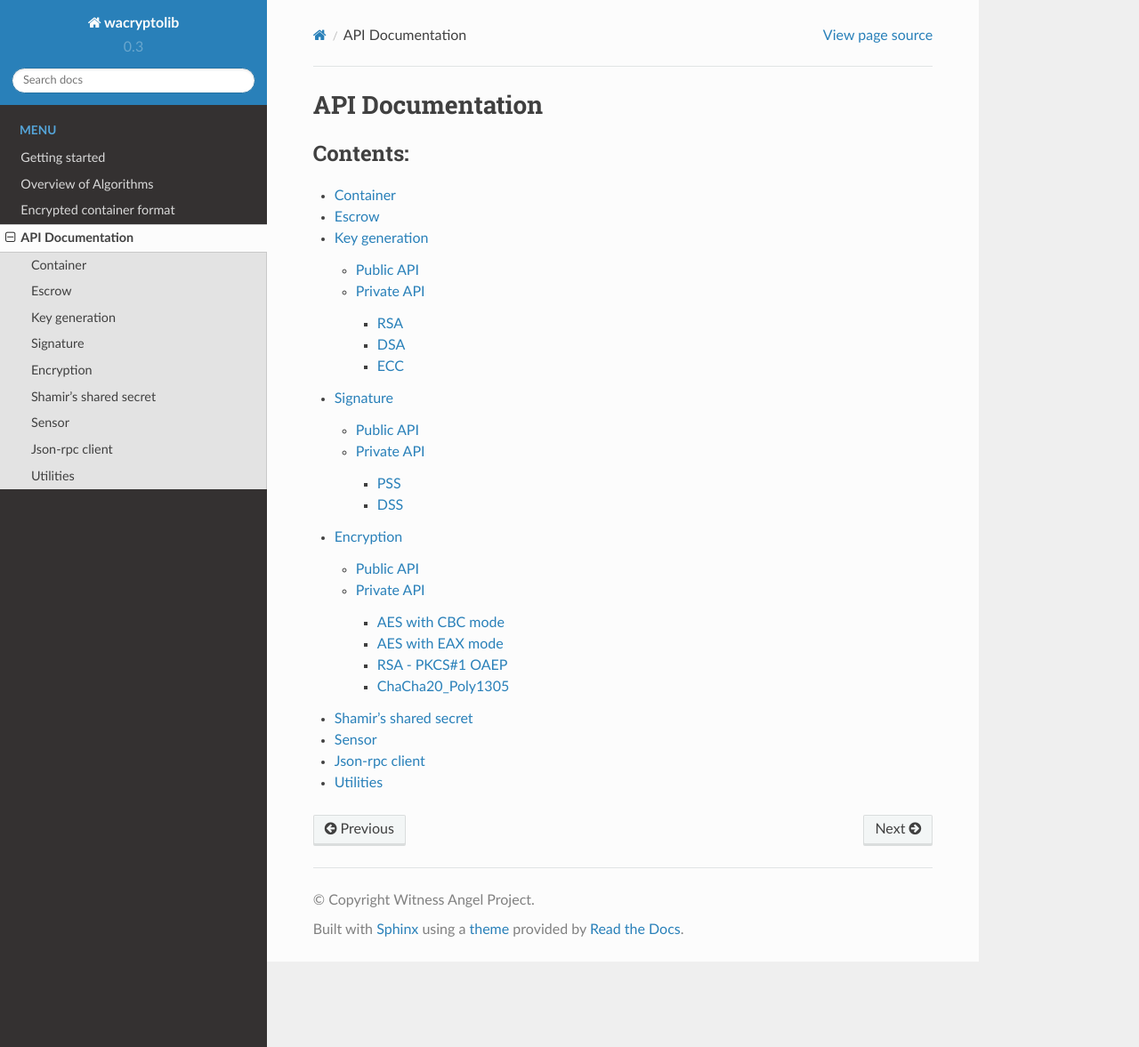
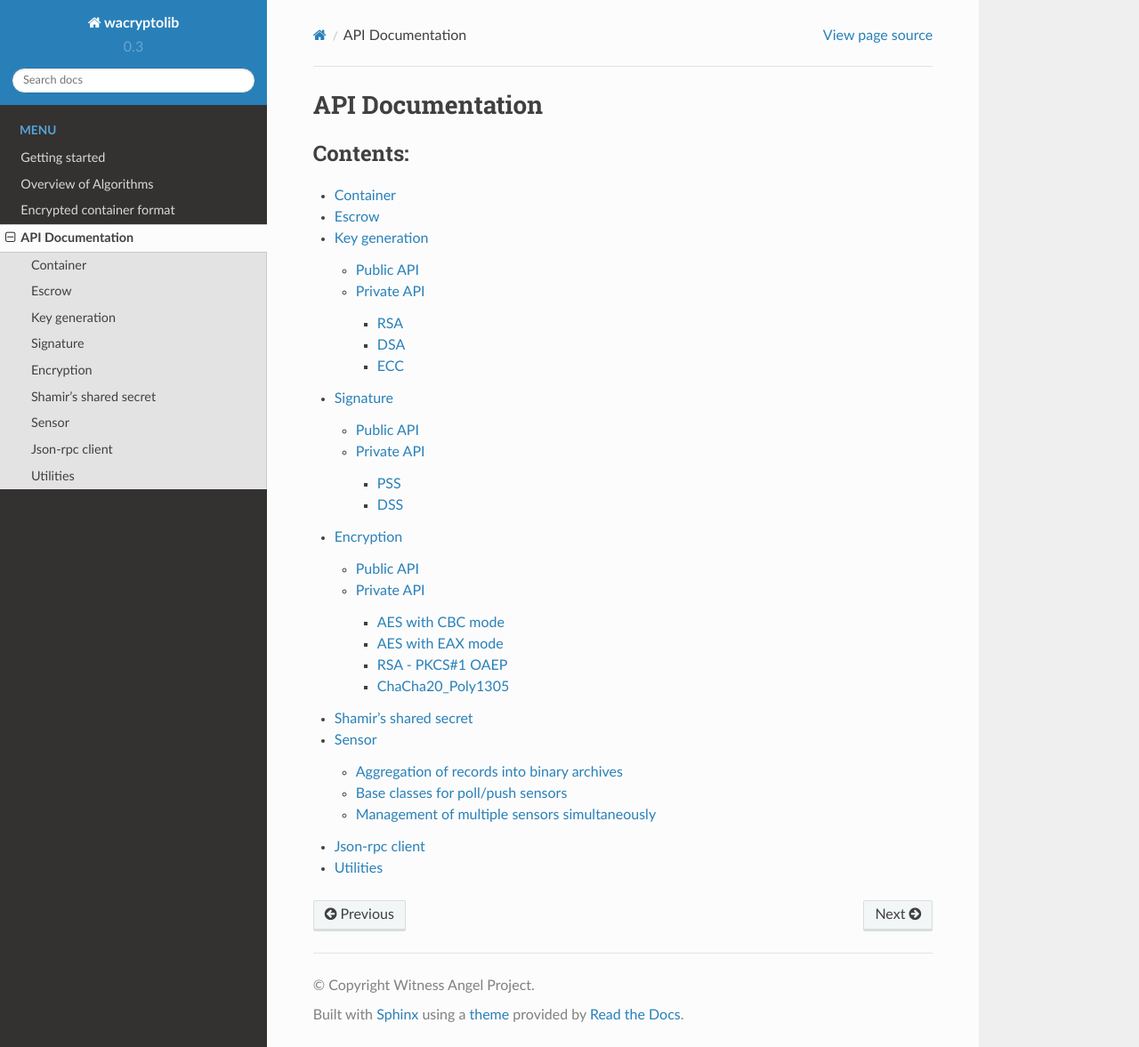
Before and after one commit to WitnessAngel/witness-angel-cryptolib, a Sphinx documentation site: the page built from docs/api.rst, in a window 1280 px wide and 1177 px high. Shown: the whole window at 89% size. Built offline with Sphinx 7.4.7 and the Read the Docs theme 2.0.0, drawn with Linux system fonts in a browser that asks for light colours.

```diff
--- a/docs/api/sensor.rst
+++ b/docs/api/sensor.rst
@@ -1,14 +1,34 @@
 Sensor
 ==========
 
-This module provides base classes to create sensors (gps, gyroscope, audio, video...)
+This module provides base classes to create sensors (gps, gyroscope, audio, video...) and aggregate their data.
 
+
+Aggregation of records into binary archives
+-----------------------------------------------
 
 .. autoclass:: wacryptolib.sensor.TarfileAggregator
     :members:
 
+
+Base classes for poll/push sensors
+---------------------------------------------
+
 .. autoclass:: wacryptolib.sensor.JsonAggregator
+    :members:
+
+.. autoclass:: wacryptolib.sensor.SensorStateMachineBase
+    :members:
+
+.. autoclass:: wacryptolib.sensor.PeriodicValueSensorBase
     :members:
 
 .. autoclass:: wacryptolib.sensor.PeriodicValuePoller
     :members:
+
+
+Management of multiple sensors simultaneously
+------------------------------------------------
+
+.. autoclass:: wacryptolib.sensor.SensorManager
+    :members:
```
Also changed, not shown: 2 other files.
